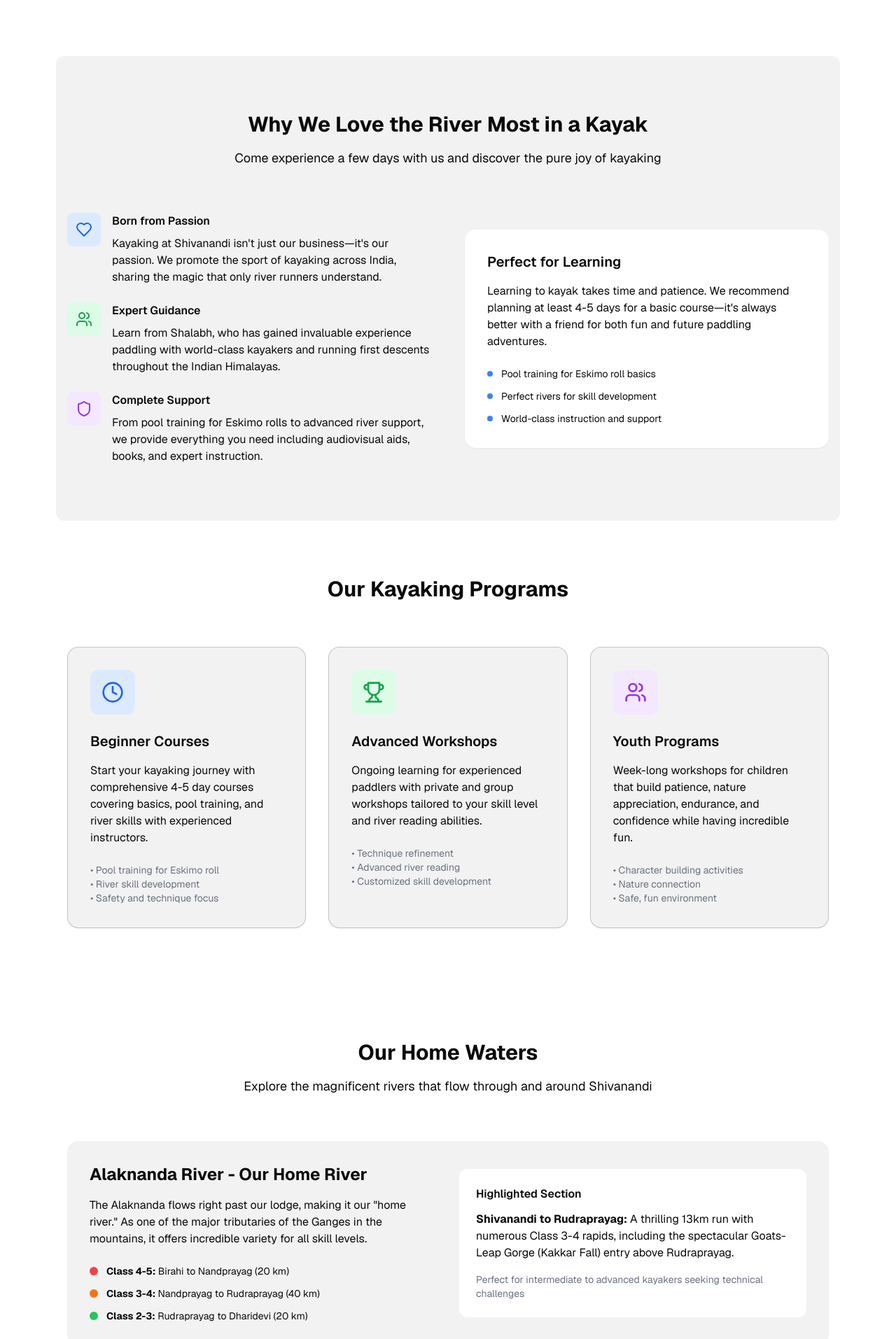
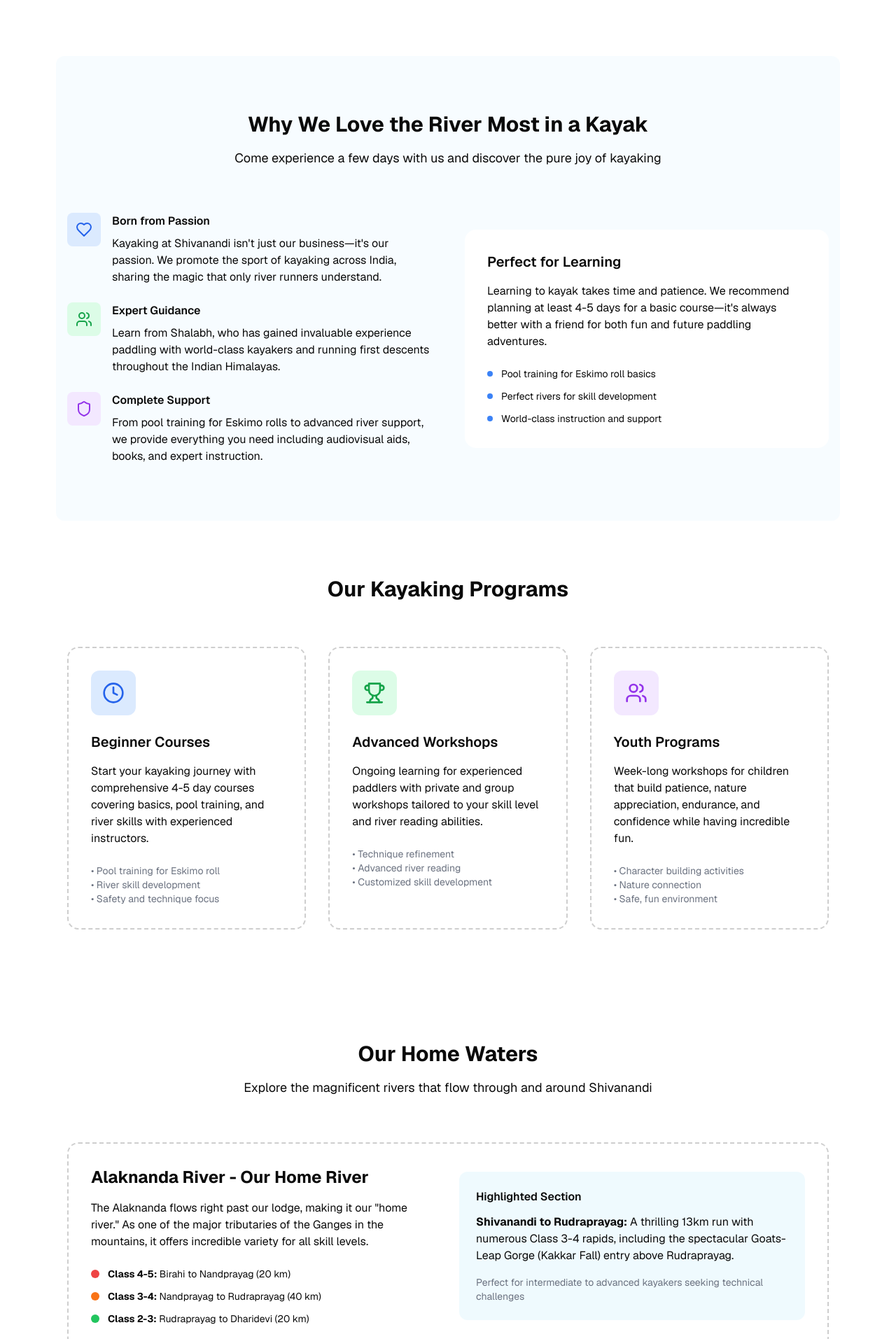
Before and after one commit to Vashishta-Mithra-Reddy/whitewaters, a Next.js app: page /kayaking in a window 1280 px wide. Shown: the part 880-2793 px from the top of the page at 70% size. Built offline with nearby package versions, Linux system fonts and the light colour scheme; no server answers; the database is empty.

Commit message:
ui upgrades border-dashed and colour fixes

```diff
--- a/app/hiking/page.tsx
+++ b/app/hiking/page.tsx
@@ -17,7 +17,7 @@ export default async function HikingPage() {
             <section className="relative pb-16 pt-8 px-4">
                 {/* Animated Background Elements */}
                 <div className="absolute inset-0 opacity-25">
-                    <div className="absolute top-10 left-10 text-6xl animate-pulse">🏔️</div>
+                    <div className="absolute top-10 left-10 text-6xl animate-pulse opacity-10">🏔️</div>
                     <div className="absolute top-20 right-20 text-4xl animate-bounce">🌳</div>
                     <div className="absolute bottom-20 left-20 text-5xl animate-pulse">🌲</div>
                     <div className="absolute bottom-10 right-10 text-3xl animate-bounce">🥾</div>
--- a/app/kayaking/page.tsx
+++ b/app/kayaking/page.tsx
@@ -61,7 +61,7 @@ export default async function KayakingPage() {
             </section>
 
             {/* Our Story */}
-            <section className="py-20 px-4 bg-foreground/5 rounded-xl">
+            <section className="py-20 px-4 bg-[#b1e3fa]/10 rounded-xl">
                 <div className="max-w-6xl mx-auto">
                     <div className="text-center mb-16">
                         <h2 className="text-3xl font-bold text-foreground mb-4">Why We Love the River Most in a Kayak</h2>
@@ -103,7 +103,7 @@ export default async function KayakingPage() {
                             </div>
                         </div>
 
-                        <div className="bg-background p-8 rounded-2xl shadow-sm">
+                        <div className="bg-background p-8 rounded-2xl">
                             <h3 className="text-xl font-semibold text-foreground mb-4">Perfect for Learning</h3>
                             <p className="text-foreground mb-6">Learning to kayak takes time and patience. We recommend planning at least 4-5 days for a basic course—it&apos;s always better with a friend for both fun and future paddling adventures.</p>
 
@@ -132,7 +132,7 @@ export default async function KayakingPage() {
                     <h2 className="text-3xl font-bold text-center text-foreground mb-16">Our Kayaking Programs</h2>
 
                     <div className="grid md:grid-cols-3 gap-8">
-                        <div className="bg-foreground/5 p-8 rounded-2xl shadow-sm border border-foreground/20 hover:shadow-md transition-shadow">
+                        <div className="p-8 rounded-2xl border-2 border-dashed border-foreground/20 transition-shadow">
                             <div className="w-16 h-16 bg-blue-100 rounded-xl flex items-center justify-center mb-6">
                                 <Clock className="w-8 h-8 text-blue-600" />
                             </div>
@@ -145,7 +145,7 @@ export default async function KayakingPage() {
                             </div>
                         </div>
 
-                        <div className="bg-foreground/5 p-8 rounded-2xl shadow-sm border border-foreground/20 hover:shadow-md transition-shadow">
+                        <div className="p-8 rounded-2xl border-2 border-dashed border-foreground/20 transition-shadow">
                             <div className="w-16 h-16 bg-green-100 rounded-xl flex items-center justify-center mb-6">
                                 <Trophy className="w-8 h-8 text-green-600" />
                             </div>
@@ -158,7 +158,7 @@ export default async function KayakingPage() {
                             </div>
                         </div>
 
-                        <div className="bg-foreground/5 p-8 rounded-2xl shadow-sm border border-foreground/20 hover:shadow-md transition-shadow">
+                        <div className="p-8 rounded-2xl border-2 border-dashed border-foreground/20 transition-shadow">
                             <div className="w-16 h-16 bg-purple-100 rounded-xl flex items-center justify-center mb-6">
                                 <Users className="w-8 h-8 text-purple-600" />
                             </div>
@@ -184,7 +184,7 @@ export default async function KayakingPage() {
 
                     <div className="space-y-12">
                         {/* Alaknanda River */}
-                        <div className="bg-foreground/5 rounded-2xl p-8 shadow-sm">
+                        <div className="rounded-2xl p-8 border-2 border-dashed border-foreground/20">
                             <div className="grid md:grid-cols-2 gap-8 items-center">
                                 <div>
                                     <h3 className="text-2xl font-bold text-foreground mb-4">Alaknanda River - Our Home River</h3>
@@ -205,7 +205,7 @@ export default async function KayakingPage() {
                                         </div>
                                     </div>
                                 </div>
-                                <div className="bg-background p-6 rounded-xl">
+                                <div className="bg-[#b1e3fa]/20 p-6 rounded-xl">
                                     <h4 className="font-semibold text-foreground mb-3">Highlighted Section</h4>
                                     <p className="text-foreground mb-4"><strong>Shivanandi to Rudraprayag:</strong> A thrilling 13km run with numerous Class 3-4 rapids, including the spectacular Goats-Leap Gorge (Kakkar Fall) entry above Rudraprayag.</p>
                                     <div className="text-sm text-gray-500">Perfect for intermediate to advanced kayakers seeking technical challenges</div>
@@ -214,10 +214,10 @@ export default async function KayakingPage() {
                         </div>
 
                         {/* Mandakini River */}
-                        <div className="bg-foreground/5 rounded-2xl p-8 shadow-sm">
+                        <div className="rounded-2xl p-8 border-2 border-dashed border-foreground/20">
                             <div className="grid md:grid-cols-2 gap-8 items-center">
-                                <div className="bg-background p-6 rounded-xl">
-                                    <h4 className="font-semibold text-foreground mb-3">The Hidden Gem</h4>
+                                <div className="p-6 rounded-xl bg-[#b1e3fa]/20">
+                                    <h4 className="font-semibold text-foreground mb-3 ">The Hidden Gem</h4>
                                     <p className="text-foreground mb-4">The secret is out! The Mandakini provides some of the finest Class V Alpine Himalayan kayaking experiences, just 10 kilometers from our lodge.</p>
                                     <div className="text-sm text-gray-500">Joins the Alaknanda at the sacred town of Rudraprayag</div>
                                 </div>
@@ -244,7 +244,7 @@ export default async function KayakingPage() {
                         </div>
 
                         {/* Pindar River */}
-                        <div className="bg-foreground/5 rounded-2xl p-8 shadow-sm">
+                        <div className="rounded-2xl p-8 border-2 border-dashed border-foreground/20">
                             <div className="text-center">
                                 <h3 className="text-2xl font-bold text-foreground mb-4">Pindar River</h3>
                                 <p className="text-foreground mb-6 max-w-3xl mx-auto">
--- a/components/shared/navigation.tsx
+++ b/components/shared/navigation.tsx
@@ -9,19 +9,19 @@ export default function Navigation() {
               {/* <Link href={"/services"} className="text-foreground px-5 py-2 rounded-lg hover:text-foreground hover:bg-foreground/10">
                 Services
               </Link> */}
-              <Link href={"/kayaking"} className={`text-foreground px-5 py-2 rounded-lg hover:text-foreground hover:bg-foreground/10 ${pathname==="/kayaking"?"bg-foreground/10 border border-foreground/10":""}`}>
+              <Link href={"/kayaking"} className={`text-foreground px-5 py-2 rounded-lg hover:text-foreground hover:bg-foreground/10 ${pathname==="/kayaking"?"bg-foreground/10 border-2 border-dashed border-foreground/10":""}`}>
                 Kayaking
               </Link>
-              <Link href={"/rafting"} className={`text-foreground px-5 py-2 rounded-lg hover:text-foreground hover:bg-foreground/10 ${pathname==="/rafting"?"bg-foreground/10 border border-foreground/10":""}`}>
+              <Link href={"/rafting"} className={`text-foreground px-5 py-2 rounded-lg hover:text-foreground hover:bg-foreground/10 ${pathname==="/rafting"?"bg-foreground/10 border-2 border-dashed border-foreground/10":""}`}>
                 Rafting
               </Link>
-              <Link href={"/hiking"} className={`text-foreground px-5 py-2 rounded-lg hover:text-foreground hover:bg-foreground/10 ${pathname==="/hiking"?"bg-foreground/10 border border-foreground/10":""}`}>
+              <Link href={"/hiking"} className={`text-foreground px-5 py-2 rounded-lg hover:text-foreground hover:bg-foreground/10 ${pathname==="/hiking"?"bg-foreground/10 border-2 border-dashed border-foreground/10":""}`}>
                 Hiking
               </Link>
-              <Link href={"/trekking"} className={`text-foreground px-5 py-2 rounded-lg hover:text-foreground hover:bg-foreground/10 ${pathname==="/trekking"?"bg-foreground/10 border border-foreground/10":""}`}>
+              <Link href={"/trekking"} className={`text-foreground px-5 py-2 rounded-lg hover:text-foreground hover:bg-foreground/10 ${pathname==="/trekking"?"bg-foreground/10 border-2 border-dashed border-foreground/10":""}`}>
                 Trekking
               </Link>
-              <Link href={"/pilgrimage"} className={`text-foreground px-5 py-2 rounded-lg hover:text-foreground hover:bg-foreground/10 ${pathname==="/pilgrimage"?"bg-foreground/10 border border-foreground/10":""}`}>
+              <Link href={"/pilgrimage"} className={`text-foreground px-5 py-2 rounded-lg hover:text-foreground hover:bg-foreground/10 ${pathname==="/pilgrimage"?"bg-foreground/10 border-2 border-dashed border-foreground/10":""}`}>
                 Pilgrimage
               </Link>
               {/* <Link href={"/about"} className="text-muted-foreground">
```
Also changed, not shown: app/rafting/page.tsx (+9 -9 lines).
